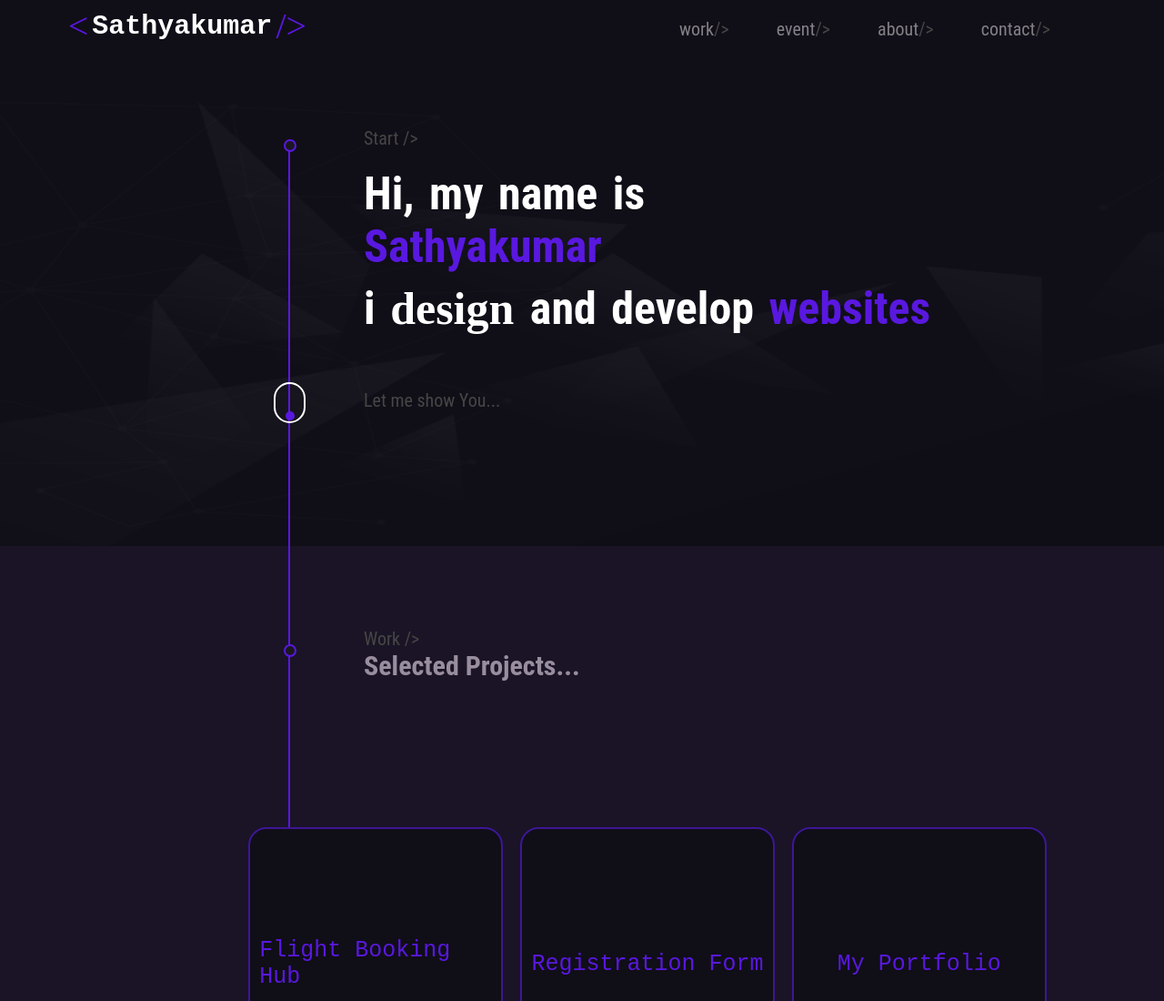
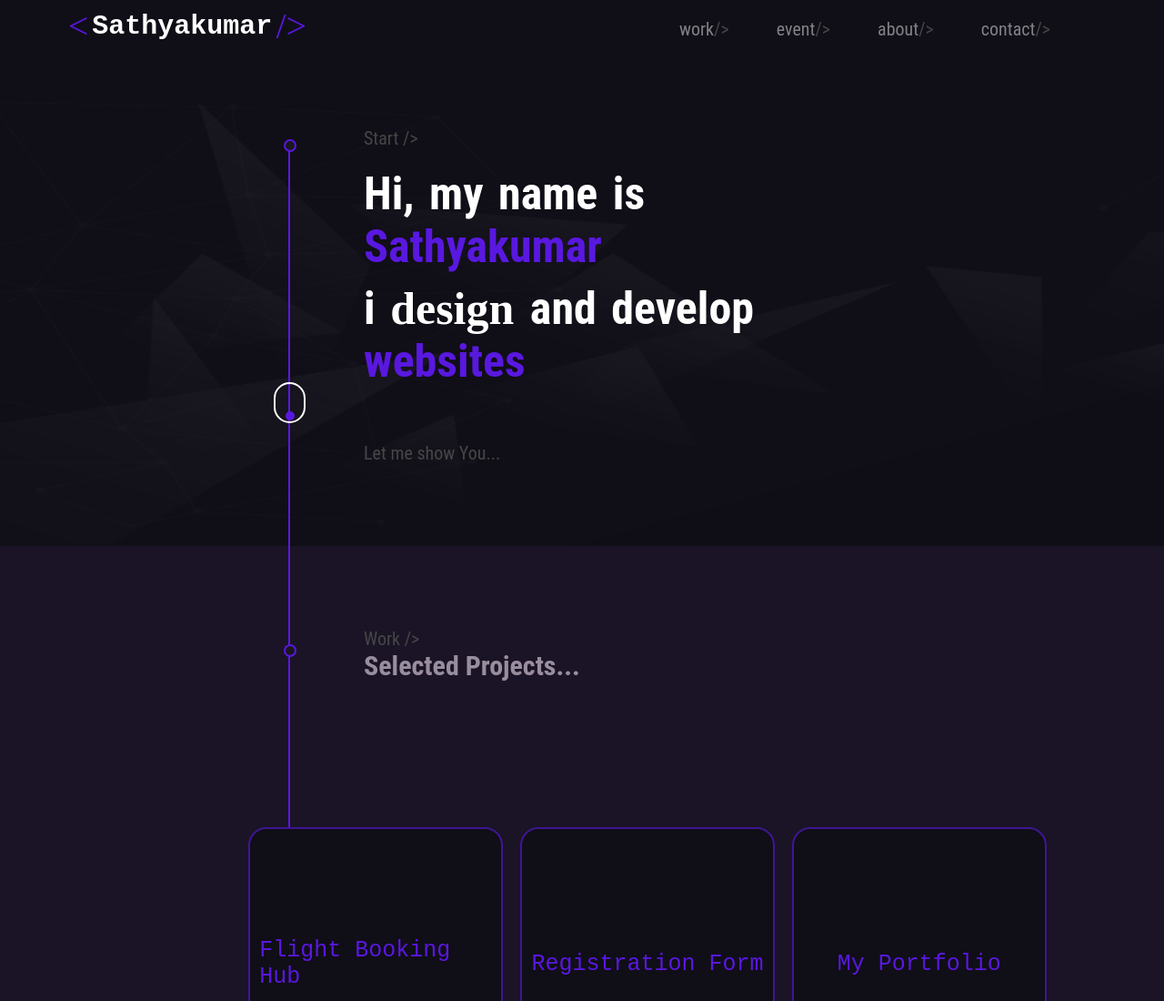
Before and after one commit to Febiecode/My-Portfolio, a plain HTML site: page index.html in a window 1280 px wide. Shown: the top 1100 px of the page at 91% size. Drawn offline with nearby package versions, Linux system fonts and the light colour scheme; a web font is replaced by a local one.

Commit message:
Update index.html

```diff
--- a/index.html
+++ b/index.html
@@ -83,7 +83,7 @@
           <span class="st2 " style="font-family: 'Roboto Condensed', sans-serif; font-size: 20px;">Start /></span>
 
           <p class="entry-content">Hi, my name is <br> <span style="color:#5918df;"> Sathyakumar</span></p>
-          <p class="entry-content">i <span style="font-family: 'Georgia Bold Italic';">design </span>and develop <span
+          <p class="entry-content">i <span style="font-family: 'Georgia Bold Italic';">design </span>and develop <br><span
               style="color:#5918df;">websites</span></p>
 
           <p class="st2"
```
